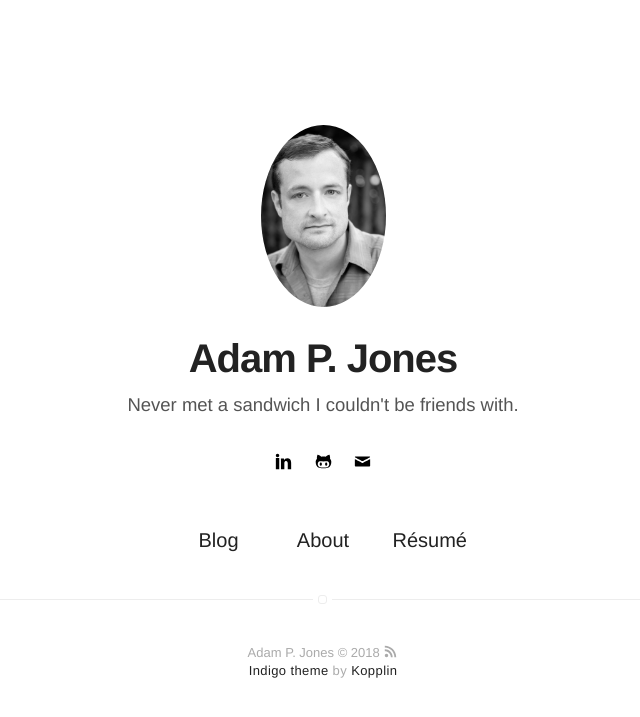
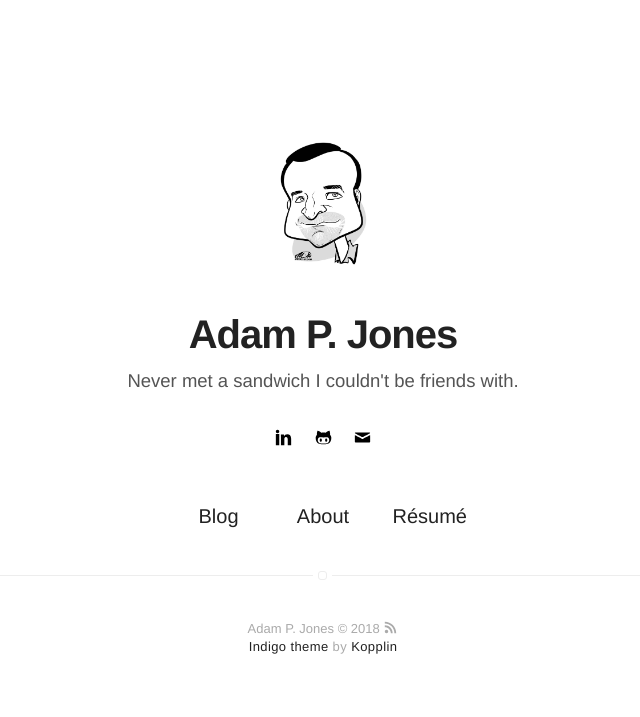
Before and after one commit to meccaLeccaHi/meccaLeccaHi.github.io, a Jekyll site: the page built from index.html, in a window 1280 px wide. Shown: the top 717 px of the page, without its empty margins (317-957 px from the left). Built offline with Jekyll 4.4.1, drawn with Linux system fonts in a browser that asks for light colours.

Commit message:
customizing template

```diff
--- a/_config.yml
+++ b/_config.yml
@@ -8,7 +8,7 @@ markdown: kramdown
 # if it's an external image, update below for true
 # better with square images
 external-image: false
-picture: assets/images/adam1.jpg
+picture: assets/images/adam3.jpg
 
 # If you want to include your resume, set to true
 # and specify source (external or local).
@@ -42,7 +42,7 @@ authors:
         name: Adam
         bio: Never met a sandwich I couldn't be friends with.
         external-image: false
-        picture: assets/images/adam.jpg
+        picture: assets/images/adam3.jpg
         linkedin: adam-p-jones
 
 # do you want a larger site? change the option below
```
